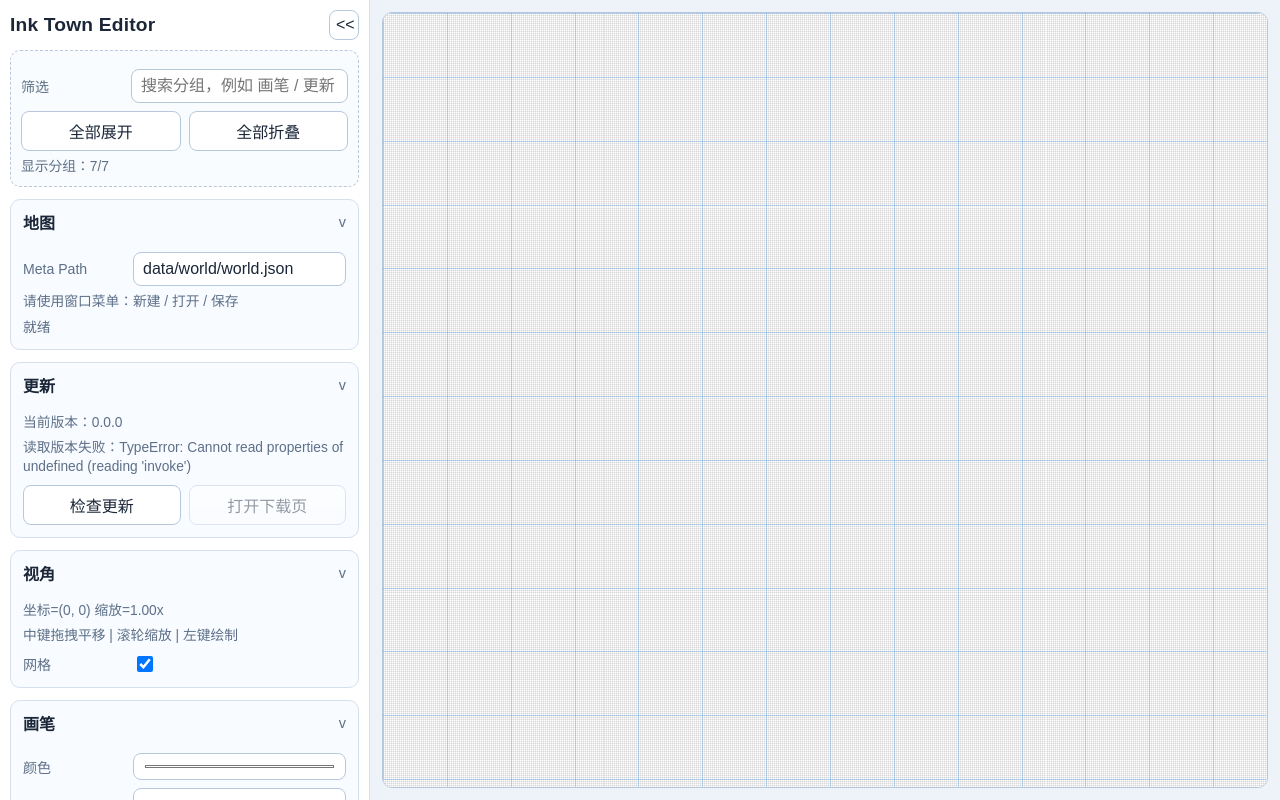
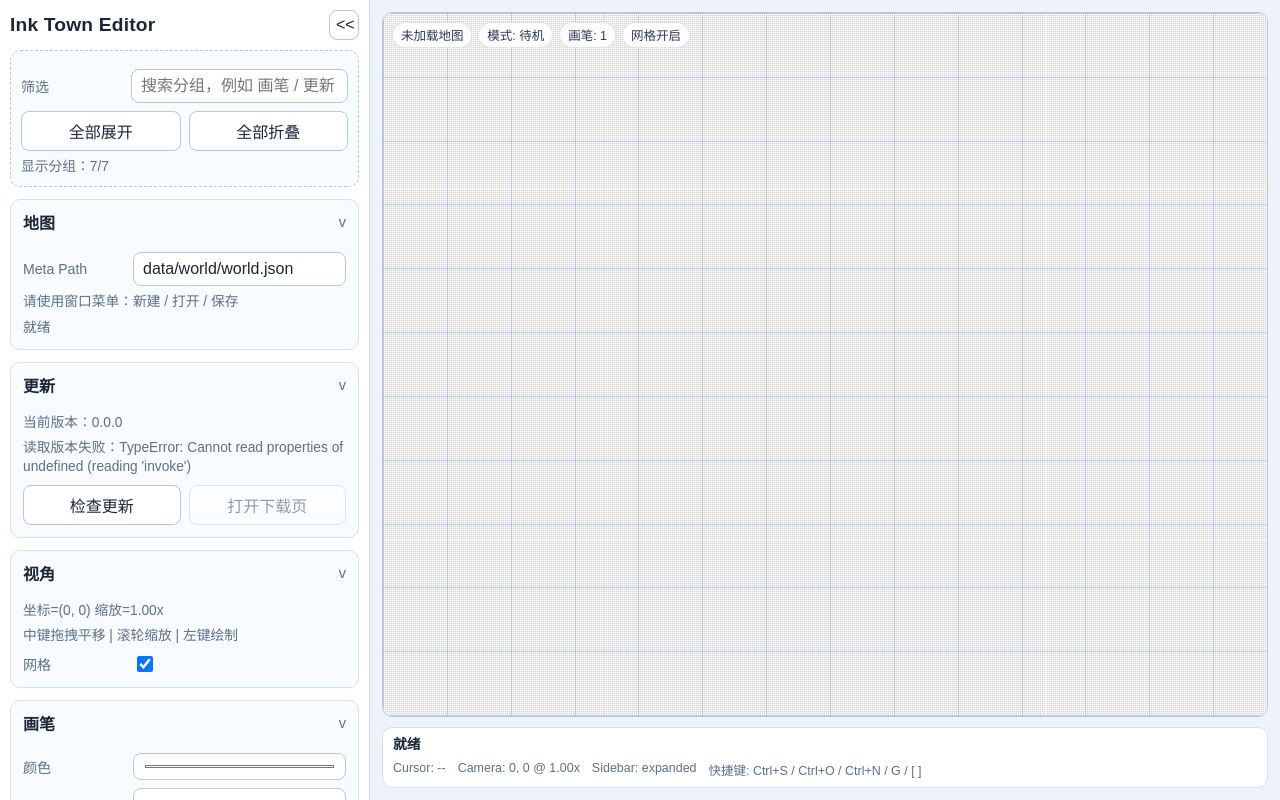
Before and after one commit to Dirinkbottle/Ink-Town, a React (Vite) app: page / in a window 1280 px wide. Built offline with nearby package versions, Linux system fonts and the light colour scheme.

Commit message:
feat: add canvas HUD and persistent editor status bar

```diff
--- a/src/editor/EditorApp.tsx
+++ b/src/editor/EditorApp.tsx
@@ -20,7 +20,9 @@ import { buildAttributeOptions, buildPixelPatch, chunkKey, markDirtyChunks, worl
 import { getGithubUpdateConfig } from "../updater/config";
 import { checkGithubReleaseUpdate } from "../updater/githubReleaseUpdater";
 import type { UpdateCheckResult } from "../updater/types";
+import { CanvasHud } from "./components/CanvasHud";
 import { EditorSidebar } from "./components/EditorSidebar";
+import { EditorStatusBar } from "./components/EditorStatusBar";
 import { corePixelKeys, defaultMeta, defaultPixel } from "./constants";
 import type { PanelSectionId } from "./types/panel";
 import {
@@ -688,6 +690,7 @@ export function EditorApp() {
       />
 
       <main className="canvas-wrap">
+        <div className="canvas-stage">
           <canvas
             ref={canvasRef}
             className="world-canvas"
@@ -766,6 +769,10 @@ export function EditorApp() {
               setInteractionMode("idle");
             }}
           />
+          <CanvasHud interactionMode={interactionMode} brushSize={brushSize} showGrid={showGrid} worldLoaded={isWorldLoaded} />
+        </div>
+
+        <EditorStatusBar status={status} selectedCoord={selectedCoord} cameraInfo={cameraInfo} sidebarCollapsed={sidebarCollapsed} />
       </main>
     </div>
   );
--- /dev/null
+++ b/src/editor/components/CanvasHud.tsx
@@ -0,0 +1,28 @@
+interface CanvasHudProps {
+  interactionMode: "idle" | "painting" | "panning";
+  brushSize: number;
+  showGrid: boolean;
+  worldLoaded: boolean;
+}
+
+function modeLabel(mode: "idle" | "painting" | "panning"): string {
+  if (mode === "painting") {
+    return "绘制中";
+  }
+  if (mode === "panning") {
+    return "平移中";
+  }
+  return "待机";
+}
+
+export function CanvasHud(props: CanvasHudProps) {
+  const { interactionMode, brushSize, showGrid, worldLoaded } = props;
+  return (
+    <div className="canvas-hud">
+      <span className="hud-pill">{worldLoaded ? "地图已加载" : "未加载地图"}</span>
+      <span className="hud-pill">模式: {modeLabel(interactionMode)}</span>
+      <span className="hud-pill">画笔: {brushSize}</span>
+      <span className="hud-pill">{showGrid ? "网格开启" : "网格关闭"}</span>
+    </div>
+  );
+}
--- /dev/null
+++ b/src/editor/components/EditorStatusBar.tsx
@@ -0,0 +1,23 @@
+interface EditorStatusBarProps {
+  status: string;
+  selectedCoord: { x: number; y: number } | null;
+  cameraInfo: { x: number; y: number; zoom: number };
+  sidebarCollapsed: boolean;
+}
+
+export function EditorStatusBar(props: EditorStatusBarProps) {
+  const { status, selectedCoord, cameraInfo, sidebarCollapsed } = props;
+  return (
+    <footer className="status-bar">
+      <div className="status-main">{status}</div>
+      <div className="status-meta">
+        <span>Cursor: {selectedCoord ? `${selectedCoord.x}, ${selectedCoord.y}` : "--"}</span>
+        <span>
+          Camera: {cameraInfo.x}, {cameraInfo.y} @ {cameraInfo.zoom.toFixed(2)}x
+        </span>
+        <span>Sidebar: {sidebarCollapsed ? "collapsed" : "expanded"}</span>
+        <span>快捷键: Ctrl+S / Ctrl+O / Ctrl+N / G / [ ]</span>
+      </div>
+    </footer>
+  );
+}
--- a/src/styles.css
+++ b/src/styles.css
@@ -114,6 +114,58 @@ select {
   background: #eef3fa;
   overflow: hidden;
   padding: 12px;
+  display: flex;
+  flex-direction: column;
+  gap: 10px;
+}
+
+.canvas-stage {
+  position: relative;
+  flex: 1;
+  min-height: 0;
+}
+
+.canvas-hud {
+  position: absolute;
+  top: 10px;
+  left: 10px;
+  display: flex;
+  gap: 6px;
+  flex-wrap: wrap;
+  pointer-events: none;
+}
+
+.hud-pill {
+  padding: 3px 8px;
+  border-radius: 999px;
+  border: 1px solid rgba(0, 0, 0, 0.1);
+  background: rgba(255, 255, 255, 0.9);
+  color: #2c3950;
+  font-size: 0.78rem;
+  backdrop-filter: blur(2px);
+}
+
+.status-bar {
+  border: 1px solid var(--line);
+  border-radius: 10px;
+  background: #ffffff;
+  padding: 8px 10px;
+}
+
+.status-main {
+  color: var(--text);
+  font-size: 0.86rem;
+  font-weight: 600;
+  line-height: 1.35;
+}
+
+.status-meta {
+  margin-top: 6px;
+  display: flex;
+  gap: 12px;
+  flex-wrap: wrap;
+  color: var(--muted);
+  font-size: 0.78rem;
 }
 
 .section {
@@ -286,4 +338,8 @@ canvas {
   .canvas-wrap {
     min-height: 55vh;
   }
+
+  .status-meta {
+    gap: 8px;
+  }
 }
```
Lines whose indentation alone changed are shown as unchanged.
